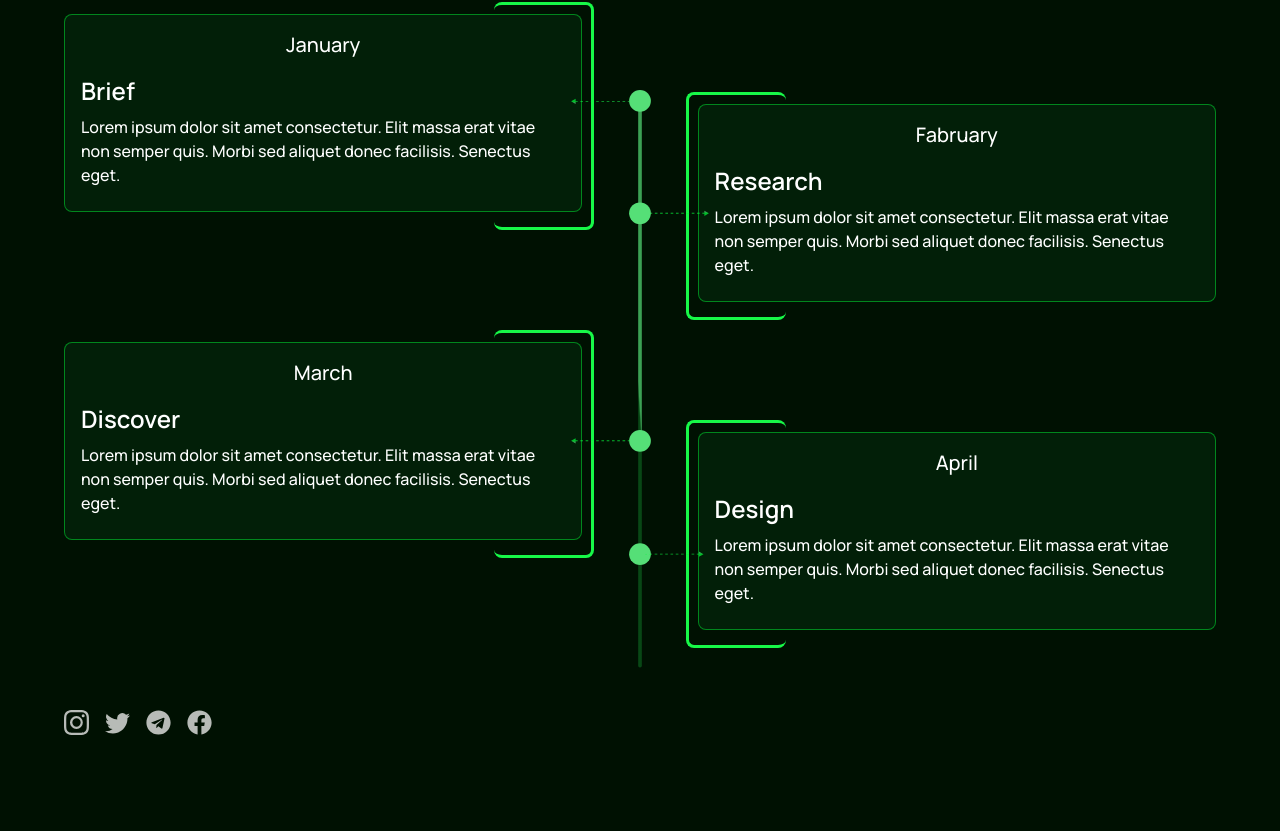
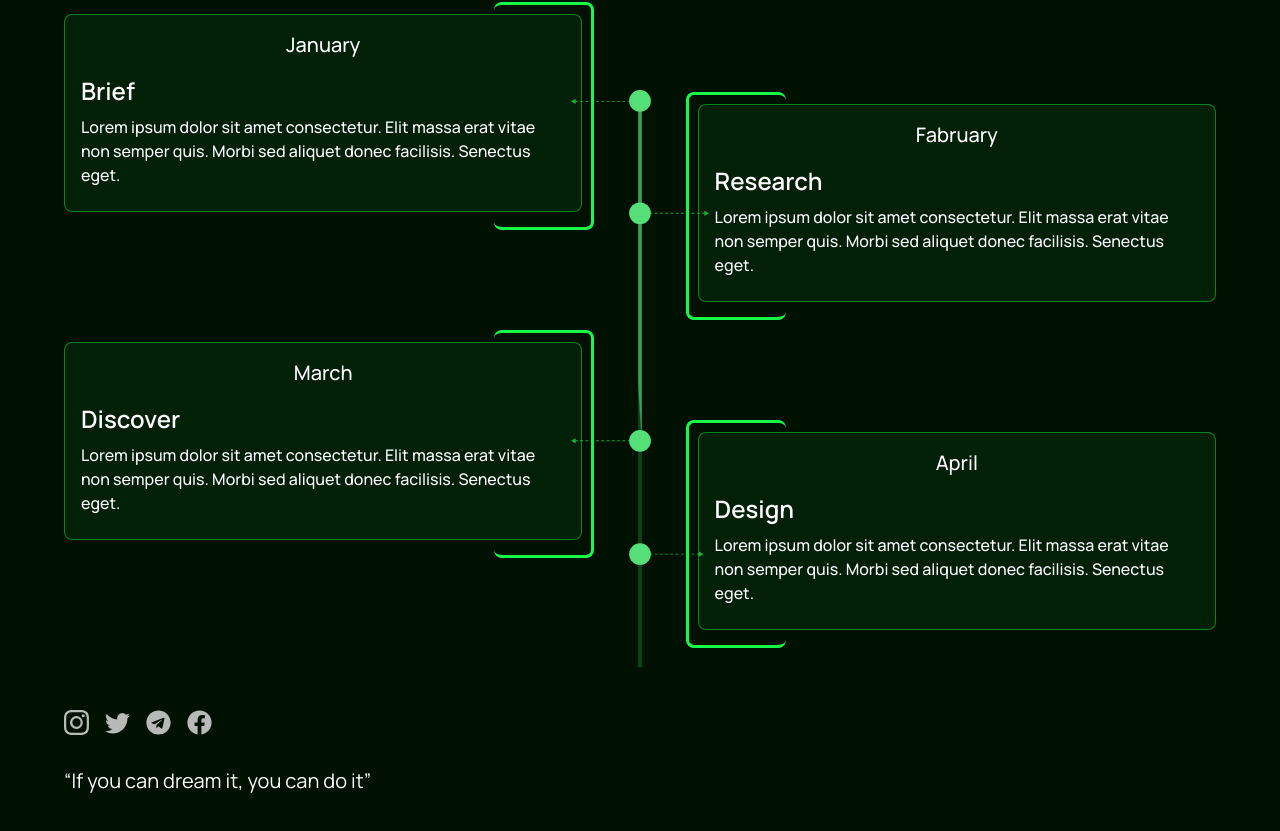
Before and after one commit to gift56/DxxCoin, a React (Vite) app: page / in a window 1280 px wide. Shown: the part 2063-2894 px from the top of the page. Before the commit the page ends 2838 px from the top, so only its background shows below. Built offline with nearby package versions, Linux system fonts and the light colour scheme.

Commit message:
working on location

```diff
--- a/src/components/Join.jsx
+++ b/src/components/Join.jsx
@@ -23,16 +23,30 @@ const Join = () => {
       to: "facebook.com",
     },
   ];
+
+  const contactInfo = [
+    {
+      icon: <HiOutlineLocationMarker />,
+      locate: "Turks and caicos Island, over back",
+    },
+  ];
+
   return (
     <section id="join">
       <div className="container">
         <div className="flex items-start md:flex-row justify-between flex-col w-full gap-5 py-10">
-          <div className="flex-1 flex flex-col gap-4">
-            <div className="flex md:justify-start items-center justify-center gap-4">
-              {socialIcons.map(({ icon, to }) => (
-                <a key={to}>{icon}</a>
-              ))}
+          <div className="flex-1 flex flex-col gap-9">
+            <div className="flex flex-col gap-8">
+              <div className="flex md:justify-start items-center justify-center gap-4">
+                {socialIcons.map(({ icon, to }) => (
+                  <a key={to}>{icon}</a>
+                ))}
+              </div>
+              <h2 className="md:text-xl text-lg text-white font-normal">
+                “If you can dream it, you can do it”
+              </h2>
             </div>
+            <div className="flex flex-col gap-6 items-start justify-start"></div>
           </div>
           <div className="flex-1"></div>
         </div>
```
